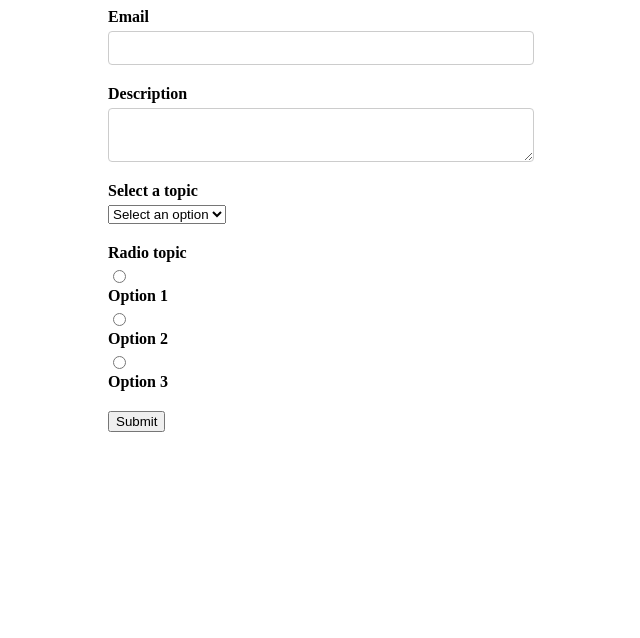
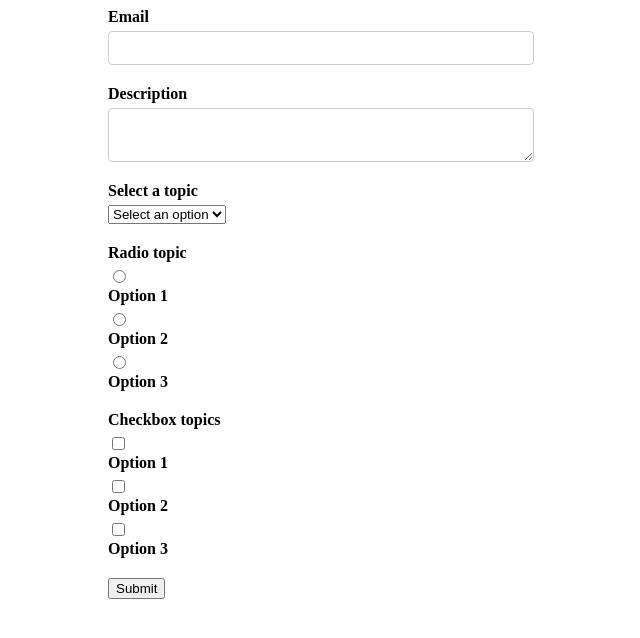
Before and after one commit to sinansubasi95/react-form-playground, a React (Create React App) app: page / in a window 1280 px wide. Shown: the top 638 px of the page, without its empty margins (319-959 px from the left). Built offline with nearby package versions, Linux system fonts and the light colour scheme.

Commit message:
checkbox group

```diff
--- /dev/null
+++ b/src/components/CheckboxGroup.jsx
@@ -0,0 +1,34 @@
+import React from 'react';
+import { Field, ErrorMessage } from 'formik';
+import TextError from './TextError';
+
+function CheckboxGroup (props) {
+  const { label, name, options, ...rest } = props
+  return (
+    <div className='form-control'>
+      <label>{label}</label>
+      <Field name={name}>
+        {({ field }) => {
+          return options.map(option => {
+            return (
+              <React.Fragment key={option.key}>
+                <input
+                  type='checkbox'
+                  id={option.value}
+                  {...field}
+                  {...rest}
+                  value={option.value}
+                  checked={field.value.includes(option.value)}
+                />
+                <label htmlFor={option.value}>{option.key}</label>
+              </React.Fragment>
+            )
+          })
+        }}
+      </Field>
+      <ErrorMessage component={TextError} name={name} />
+    </div>
+  )
+}
+
+export default CheckboxGroup;
--- a/src/components/FormikContainer.jsx
+++ b/src/components/FormikContainer.jsx
@@ -15,17 +15,24 @@
         { key: 'Option 2', value: 'rOption2'},
         { key: 'Option 3', value: 'rOption3'}
     ];
+    const checkboxOptions = [
+        { key: 'Option 1', value: 'cOption1'},
+        { key: 'Option 2', value: 'cOption2'},
+        { key: 'Option 3', value: 'cOption3'}
+    ];
     const initialValues = {
         email: '',
         description: '',
         selectOption: '',
-        radioOption: ''
+        radioOption: '',
+        checkboxOption: []
     }
     const validationSchema = Yup.object({
         email: Yup.string().required('Required'),
         description: Yup.string().required('Required'),
         selectOption: Yup.string().required('Required'),
-        radioOption: Yup.string().required('Required')
+        radioOption: Yup.string().required('Required'),
+        checkboxOption: Yup.array().required('Required')
     });
     const onSubmit = values => console.log('Form data', values);
 
@@ -60,6 +67,12 @@
                         name="radioOption"
                         options={radioOptions}
                     />
+                    <FormikControl
+                        control="checkbox"
+                        label="Checkbox topics"
+                        name="checkboxOption"
+                        options={checkboxOptions}
+                    />
                     <button type='submit'>Submit</button>
                 </Form>
             )}
--- a/src/components/FormikControl.jsx
+++ b/src/components/FormikControl.jsx
@@ -3,6 +3,7 @@
 import Select from './Select';
 import Textarea from './Textarea';
 import RadioButton from './RadioButton';
+import CheckboxGroup from './CheckboxGroup';
 
 const FormikControl = (props) => {
     const { control, ...rest } = props;
@@ -16,6 +17,7 @@
         case 'radio':
             return <RadioButton {...rest} />
         case 'checkbox':
+            return <CheckboxGroup {...rest} />
         case 'date':
         default: return null;
 
```
